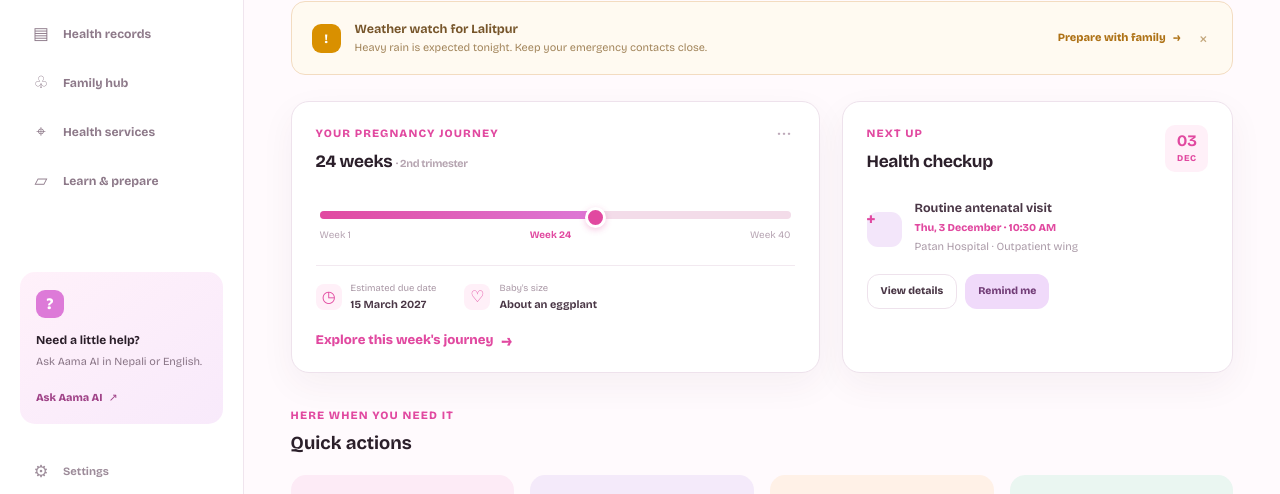
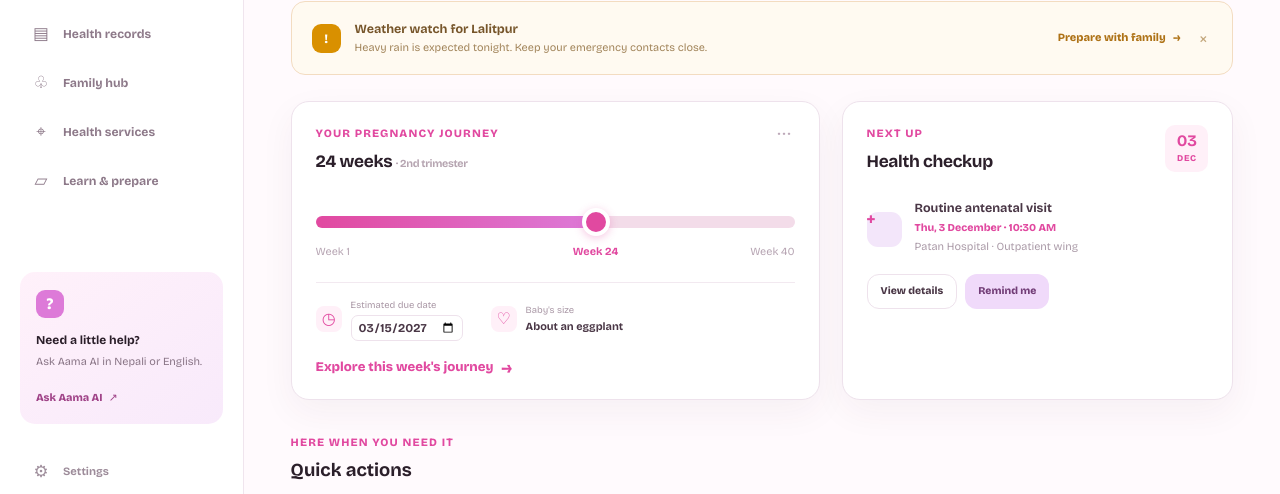
Before and after one commit to naggynab/WLIT_hackathon, a plain HTML site: page frontend/index.html in a window 1280 px wide. Both pictures are taken after a click on the button "Preview the dashboard". Shown: the part 243-737 px from the top of the page. Drawn offline with nearby package versions, Linux system fonts and the light colour scheme.

Commit message:
feat: Made journey card dynamic and date addable

```diff
--- a/frontend/index.html
+++ b/frontend/index.html
@@ -117,12 +117,15 @@
             </section>
 
             <section class="overview-grid" aria-label="Pregnancy overview">
-              <article class="pregnancy-card panel">
-                <div class="panel-heading"><div><p class="card-kicker">Your pregnancy journey</p><h2>24 weeks <span>· 2nd trimester</span></h2></div><button class="more-button" type="button" aria-label="More pregnancy journey options">•••</button></div>
-                <div class="journey-progress"><div class="progress-line"><span></span></div><div class="progress-labels"><span>Week 1</span><strong>Week 24</strong><span>Week 40</span></div></div>
-                <div class="journey-meta"><div><span class="meta-icon">◷</span><span><small>Estimated due date</small><strong>15 March 2027</strong></span></div><div><span class="meta-icon">♡</span><span><small>Baby's size</small><strong>About an eggplant</strong></span></div></div>
-                <button class="text-action" type="button" data-route="/home/pregnancy-journey">Explore this week's journey <span>→</span></button>
-              </article>
+             <article class="pregnancy-card panel" data-due-date="2027-03-15">
+  <div class="panel-heading"><div><p class="card-kicker">Your pregnancy journey</p><h2><b data-week-title>24 weeks</b> <span data-trimester>· 2nd trimester</span></h2></div><button class="more-button" type="button" aria-label="More pregnancy journey options">•••</button></div>
+  <div class="journey-slider">
+    <input class="week-slider" type="range" min="1" max="40" step="1" value="24" aria-label="Pregnancy week">
+    <div class="week-labels"><span data-week-start>Week 1</span><strong data-week-label>Week 24</strong><span data-week-end>Week 40</span></div>
+  </div>
+  <div class="journey-meta"><div><span class="meta-icon">◷</span><span><small>Estimated due date</small><input class="due-date-input" type="date" aria-label="Estimated due date"><small class="due-date-error" role="alert"></small></span></div><div><span class="meta-icon">♡</span><span><small>Baby's size</small><strong data-baby-size>About an eggplant</strong></span></div></div>
+  <button class="text-action" type="button" data-route="/home/pregnancy-journey">Explore this week's journey <span>→</span></button>
+</article>
               <article class="next-care-card panel">
                 <div class="panel-heading"><div><p class="card-kicker">Next up</p><h2>Health checkup</h2></div><span class="date-tile"><strong>03</strong><small>DEC</small></span></div>
                 <div class="appointment-info"><span class="appointment-icon">✚</span><div><strong>Routine antenatal visit</strong><span>Thu, 3 December · 10:30 AM</span><small>Patan Hospital · Outpatient wing</small></div></div>
@@ -218,5 +221,6 @@
     <script src="i18n.js"></script>
     <script src="views.js"></script>
     <script src="app.js"></script>
+    <script src="pregnancy-card.js"></script>
   </body>
 </html>
--- /dev/null
+++ b/frontend/pregnancy-card.js
@@ -0,0 +1,123 @@
+(() => {
+  const card = document.querySelector('.pregnancy-card');
+  if (!card) return;
+
+  const $ = (s) => card.querySelector(s);
+  const slider = $('.week-slider');
+  const kicker = $('.card-kicker');
+  const dueInput = $('.due-date-input');
+  const error = $('.due-date-error');
+  const STORAGE_KEY = 'aamacare-due-date';
+  const DAY = 86400000;
+
+  // Add other weeks from a verified source
+  const babySizes = {
+    24: { en: 'About an eggplant', ne: 'भण्टाजत्रो' },
+  };
+
+  // Dates are handled as whole days to avoid timezone errors
+  const toDay = (value) => Date.parse(`${value}T00:00:00Z`) / DAY;
+  const toValue = (day) => new Date(day * DAY).toISOString().slice(0, 10);
+  const today = () => {
+    const d = new Date();
+    return Date.UTC(d.getFullYear(), d.getMonth(), d.getDate()) / DAY;
+  };
+
+  // Allows up to 2 weeks overdue, and up to 280 days ahead
+  const isValid = (value) => {
+    const diff = toDay(value) - today();
+    return diff >= -14 && diff <= 280;
+  };
+
+  function load() {
+    try {
+      const saved = localStorage.getItem(STORAGE_KEY);
+      if (saved && isValid(saved)) return saved;
+    } catch (e) {}
+    return card.dataset.dueDate;
+  }
+
+  let dueDate = load();
+
+  function getActualWeek() {
+    const daysPregnant = 280 - (toDay(dueDate) - today());
+    return Math.min(40, Math.max(1, Math.floor(daysPregnant / 7) || 1));
+  }
+
+  function render(week) {
+    const ne = /[\u0900-\u097F]/.test(kicker.textContent);
+    const num = (n) => (ne ? String(n).replace(/\d/g, (d) => '०१२३४५६७८९'[d]) : String(n));
+    const weekText = (n) => (ne ? `हप्ता ${num(n)}` : `Week ${n}`);
+
+    const percent = ((week - 1) / 39) * 100;
+    const position = `calc(${percent}% + ${14 - percent * 0.28}px)`;
+    const t = week <= 13 ? 0 : week <= 27 ? 1 : 2;
+    const trimester = ne
+      ? `${['पहिलो', 'दोस्रो', 'तेस्रो'][t]} त्रैमासिक`
+      : `${['1st', '2nd', '3rd'][t]} trimester`;
+
+    slider.value = week;
+    slider.style.setProperty('--fill', position);
+    slider.setAttribute('aria-valuetext', weekText(week));
+
+    $('[data-week-title]').textContent = ne
+      ? `${num(week)} हप्ता`
+      : `${week} ${week === 1 ? 'week' : 'weeks'}`;
+    $('[data-trimester]').textContent = `· ${trimester}`;
+    $('[data-baby-size]').textContent = babySizes[week]?.[ne ? 'ne' : 'en'] || '—';
+
+    $('[data-week-label]').textContent = weekText(week);
+    $('[data-week-label]').style.left = position;
+    $('[data-week-start]').textContent = weekText(1);
+    $('[data-week-end]').textContent = weekText(40);
+    $('[data-week-start]').style.visibility = week <= 6 ? 'hidden' : 'visible';
+    $('[data-week-end]').style.visibility = week >= 35 ? 'hidden' : 'visible';
+  }
+
+  const reset = () => render(getActualWeek());
+
+  dueInput.min = toValue(today() - 14);
+  dueInput.max = toValue(today() + 280);
+  dueInput.value = dueDate;
+
+  dueInput.addEventListener('change', () => {
+    if (!isValid(dueInput.value)) return;
+    dueDate = dueInput.value;
+    error.textContent = '';
+    try { localStorage.setItem(STORAGE_KEY, dueDate); } catch (e) {}
+    reset();
+  });
+
+  // checked on leaving the field, so typing isn't interrupted
+  dueInput.addEventListener('blur', () => {
+    if (isValid(dueInput.value)) return;
+    dueInput.value = dueDate;
+    error.textContent = /[\u0900-\u097F]/.test(kicker.textContent)
+      ? 'सही मिति छान्नुहोस्'
+      : 'Choose a valid due date';
+  });
+
+  slider.addEventListener('input', () => render(Number(slider.value)));
+
+  let pointerDown = false;
+  slider.addEventListener('pointerdown', () => (pointerDown = true));
+  ['pointerup', 'pointercancel'].forEach((type) =>
+    window.addEventListener(type, () => {
+      if (!pointerDown) return;
+      pointerDown = false;
+      setTimeout(reset, 0);
+    })
+  );
+  slider.addEventListener('blur', reset);
+
+  // update when the language changes
+  new MutationObserver(() => render(Number(slider.value)))
+    .observe(kicker, { childList: true, characterData: true, subtree: true });
+
+  // update the week if the tab stays open for days
+  document.addEventListener('visibilitychange', () => {
+    if (!document.hidden) reset();
+  });
+
+  reset();
+})();
--- a/frontend/styles.css
+++ b/frontend/styles.css
@@ -181,12 +181,22 @@ a { color: inherit; text-decoration: none; }
 .overview-grid { display: grid; grid-template-columns: 1.35fr 1fr; gap: 18px; }
 .pregnancy-card, .next-care-card { min-height: 224px; padding: 23px 24px 21px; }
 .pregnancy-card h2 span { color: #b6a5b1; font-size: .67rem; font-weight: 700; }
-.journey-progress { margin: 35px 4px 22px; }
-.progress-line { height: 8px; border-radius: 99px; background: #f3dce9; }
-.progress-line span { display: block; position: relative; width: 60%; height: 100%; border-radius: 99px; background: linear-gradient(90deg, var(--color-primary), var(--color-accent)); }
-.progress-line span::after { position: absolute; width: 15px; height: 15px; top: -4px; right: -4px; border: 3px solid #fff; border-radius: 50%; content: ""; background: var(--color-primary); box-shadow: 0 2px 6px rgba(225,73,160,.3); }
-.progress-labels { display: flex; justify-content: space-between; margin-top: 9px; color: #b7a5b3; font-size: .62rem; }
-.progress-labels strong { color: var(--color-primary); }
+.journey-slider { margin: 32px 0 22px; }
+.week-slider { -webkit-appearance: none; appearance: none; display: block; width: 100%; height: 28px; margin: 0; padding: 0; border: 0; background: transparent; cursor: pointer; }
+
+/* Chrome, Edge, Safari */
+.week-slider::-webkit-slider-runnable-track { height: 12px; border-radius: 99px; background: linear-gradient(90deg, var(--color-primary), var(--color-accent) var(--fill, 59%), #f3dce9 var(--fill, 59%)); }
+.week-slider::-webkit-slider-thumb { -webkit-appearance: none; box-sizing: border-box; width: 28px; height: 28px; margin-top: -8px; border: 4px solid #fff; border-radius: 50%; background: var(--color-primary); box-shadow: 0 2px 8px rgba(225,73,160,.3); }
+
+/* Firefox */
+.week-slider::-moz-range-track { height: 12px; border-radius: 99px; background: #f3dce9; }
+.week-slider::-moz-range-progress { height: 12px; border-radius: 99px; background: var(--color-primary); }
+.week-slider::-moz-range-thumb { box-sizing: border-box; width: 28px; height: 28px; border: 4px solid #fff; border-radius: 50%; background: var(--color-primary); box-shadow: 0 2px 8px rgba(225,73,160,.3); }
+
+.week-labels { position: relative; display: flex; justify-content: space-between; margin-top: 8px; color: #b7a5b3; font-size: .68rem; }
+.week-labels strong { position: absolute; transform: translateX(-50%); white-space: nowrap; color: var(--color-primary); }
+.due-date-input { display: block; margin-top: 2px; padding: 3px 6px; border: 1px solid var(--color-border); border-radius: 7px; color: var(--color-text-secondary); background: #fff; font-size: .75rem; font-weight: 700; cursor: pointer; }
+.journey-meta .due-date-error { color: var(--color-emergency); }
 .journey-meta { display: flex; gap: 28px; padding: 15px 0 13px; border-top: 1px solid #f2e9f0; }
 .journey-meta > div { display: flex; align-items: center; gap: 9px; }
 .meta-icon { display: grid; width: 26px; height: 26px; place-items: center; border-radius: 8px; color: var(--color-primary); background: #fff0f8; }
```
